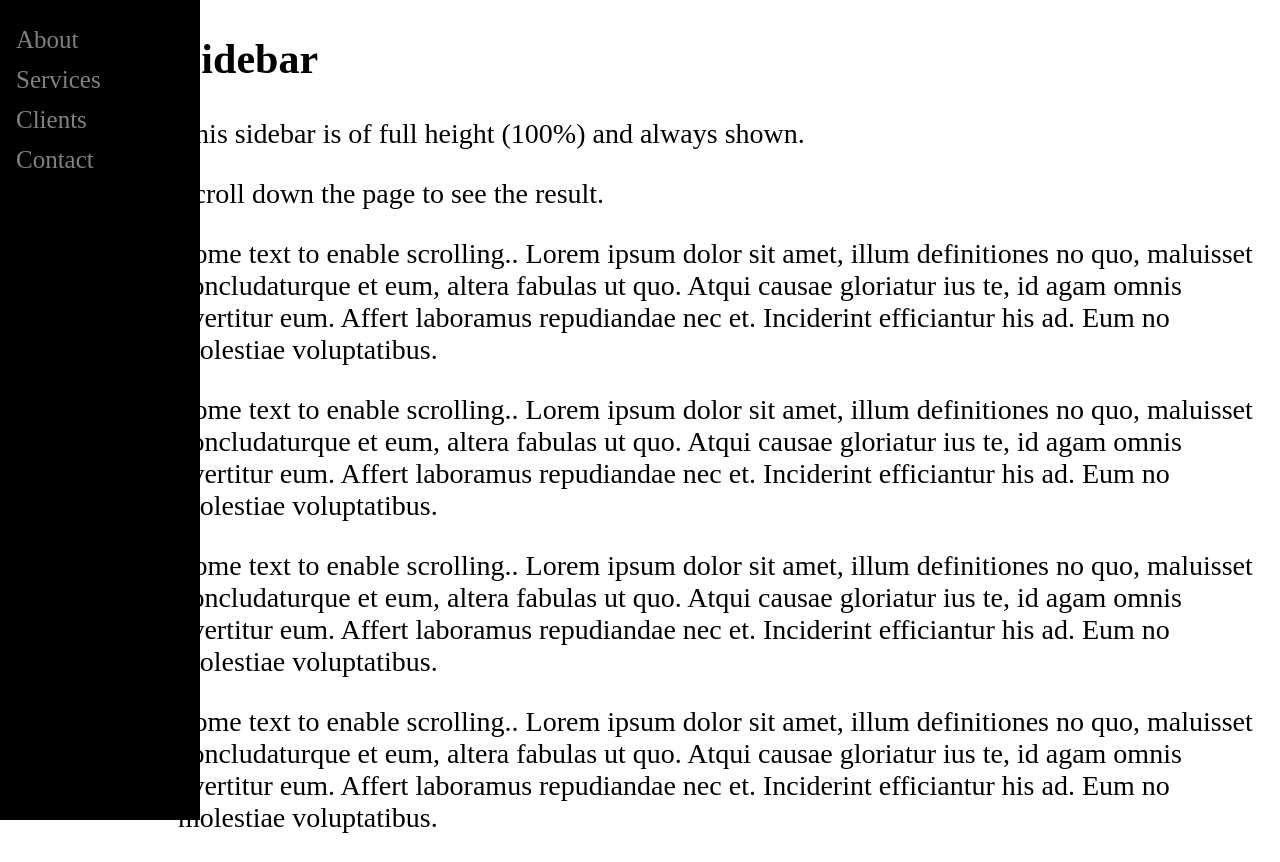
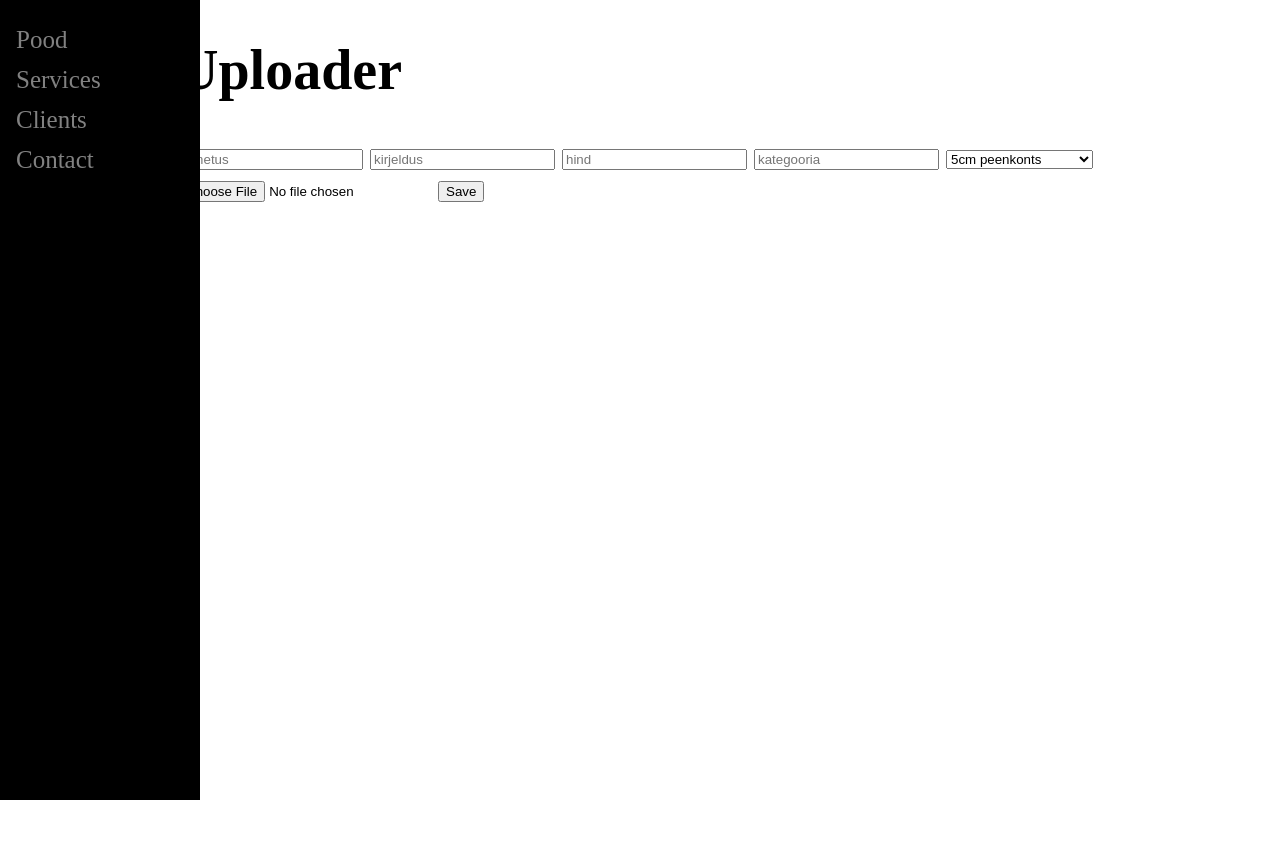
Before and after one commit to DTI-tudengite-tarkvaraprojektid/Ryhm_4, a PHP site: page / in a window 1280 px wide. After the commit the page ends 800 px from the top, so only its background shows below. Run offline with PHP 8.4, Linux system fonts and the light colour scheme; the visitor is signed in with stand-in values (Sample User, id 1).

Commit message:
Admin Index
shopUpload imported to admin index

```diff
--- a/admin/working/index.php
+++ b/admin/working/index.php
@@ -10,28 +10,40 @@ $database = "if17_Tantsumeka";
 		header("Location: login.php");
 	}
 
-// Create connection
-$mysqli = new mysqli($serverHost, $serverUsername, $serverPassword, $database);
-	$usermail = $_SESSION["userEmail"];
-	//echo $usermail;
-	if(isset($_POST["submit"])){
+    // Create connection
+    $mysqli = new mysqli($serverHost, $serverUsername, $serverPassword, $database);
 
-		if(isset($_POST["name"]) and isset($_POST["number"]) and isset($_POST["quantity"])){
-			//echo $_POST["name"];
+	if(isset($_POST["but_upload"])){
 
-			$stmt = $mysqli->prepare("INSERT INTO Retsept (name, number, quantity, email) VALUES (?, ?, ?, '$usermail')");
+		if(isset($_POST["description"]) and isset($_POST["price"]) and isset($_POST["category"]) and isset($_POST["heel"]) ){
+			// Photo upload
+			$name = $_FILES['file']['name'];
+			$target_dir = "shop/upload/";
+			$target_file = $target_dir . basename($_FILES["file"]["name"]);
+
+			// Select file type
+			$imageFileType = strtolower(pathinfo($target_file,PATHINFO_EXTENSION));
+
+			// Valid file extensions
+			$extensions_arr = array("jpg","jpeg","png","gif");
+
+			// Check extension
+			if( in_array($imageFileType,$extensions_arr) ){
+				// Upload file
+				move_uploaded_file($_FILES['file']['tmp_name'],$target_dir.$name);
+			}
+
+			$stmt = $mysqli->prepare("INSERT INTO  products (name, description, price, category, heel, image) VALUES (?,?,?,?,?,'$name')");
 			echo $mysqli->error;
-			$stmt->bind_param("sii", $_POST["name"], $_POST["number"],$_POST["quantity"]);
+			$stmt->bind_param("sssss", $_POST["name"],$_POST["description"], $_POST["price"],$_POST["category"],$_POST["heel"]);
 			$stmt->execute();
 			echo $stmt->error;
 
 		}
-	$stmt->close();
-	$mysqli->close();
+		$stmt->close();
+		$mysqli->close();
+
 	}
-	//echo $usermail;
-
-
 
 	//kui pole sisseloginud, siis sisselogimise lehele
 	if(!isset($_SESSION["userId"])){
@@ -55,19 +67,32 @@ $mysqli = new mysqli($serverHost, $serverUsername, $serverPassword, $database);
     </head>
     <body>
         <div class="sidenav">
-            <a href="#about">About</a>
-            <a href="#services">Services</a>
+            <a href="#">Pood</a>
+            <a href="#">Services</a>
             <a href="#clients">Clients</a>
             <a href="#contact">Contact</a>
         </div>
-        <div class="main">
-            <h2>Sidebar</h2>
-            <p>This sidebar is of full height (100%) and always shown.</p>
-            <p>Scroll down the page to see the result.</p>
-            <p>Some text to enable scrolling.. Lorem ipsum dolor sit amet, illum definitiones no quo, maluisset concludaturque et eum, altera fabulas ut quo. Atqui causae gloriatur ius te, id agam omnis evertitur eum. Affert laboramus repudiandae nec et. Inciderint efficiantur his ad. Eum no molestiae voluptatibus.</p>
-            <p>Some text to enable scrolling.. Lorem ipsum dolor sit amet, illum definitiones no quo, maluisset concludaturque et eum, altera fabulas ut quo. Atqui causae gloriatur ius te, id agam omnis evertitur eum. Affert laboramus repudiandae nec et. Inciderint efficiantur his ad. Eum no molestiae voluptatibus.</p>
-            <p>Some text to enable scrolling.. Lorem ipsum dolor sit amet, illum definitiones no quo, maluisset concludaturque et eum, altera fabulas ut quo. Atqui causae gloriatur ius te, id agam omnis evertitur eum. Affert laboramus repudiandae nec et. Inciderint efficiantur his ad. Eum no molestiae voluptatibus.</p>
-            <p>Some text to enable scrolling.. Lorem ipsum dolor sit amet, illum definitiones no quo, maluisset concludaturque et eum, altera fabulas ut quo. Atqui causae gloriatur ius te, id agam omnis evertitur eum. Affert laboramus repudiandae nec et. Inciderint efficiantur his ad. Eum no molestiae voluptatibus.</p>
+        <div class="main" id="shop">
+            <div id="upload">
+                <h1>Uploader</h1>
+                <form method="POST" action="<?php echo htmlspecialchars($_SERVER["PHP_SELF"]); ?>" enctype='multipart/form-data'>
+                    <input placeholder="nimetus" name="name" type="text" required="">
+                    <input placeholder="kirjeldus" name="description" type="text" required="">
+                    <input placeholder="hind" name="price" type="text" required="">
+                    <input placeholder="kategooria" name="category" type="text" required="">
+                    <select name="heel">
+                        <option value="5cm peenkonts">5cm peenkonts</option>
+                        <option value="7cm peenkonts">7cm peenkonts</option>
+                        <option value="8cm peenkonts">8cm peenkonts</option>
+                        <option value="5cm alt laienev konst">5cm alt laienev konst</option>
+                        <option value="7cm alt laienev konst">7cm alt laienev konst</option>
+                        <option value="8cm alt laienev konst">8cm alt laienev konst</option>
+                        <option value="audi">Audi</option>
+                    </select>
+                    <input type='file' name='file' />
+                    <input type='submit' value='Save' name='but_upload'>
+                </form>
+            </div>
         </div>
 
     </body>
```
